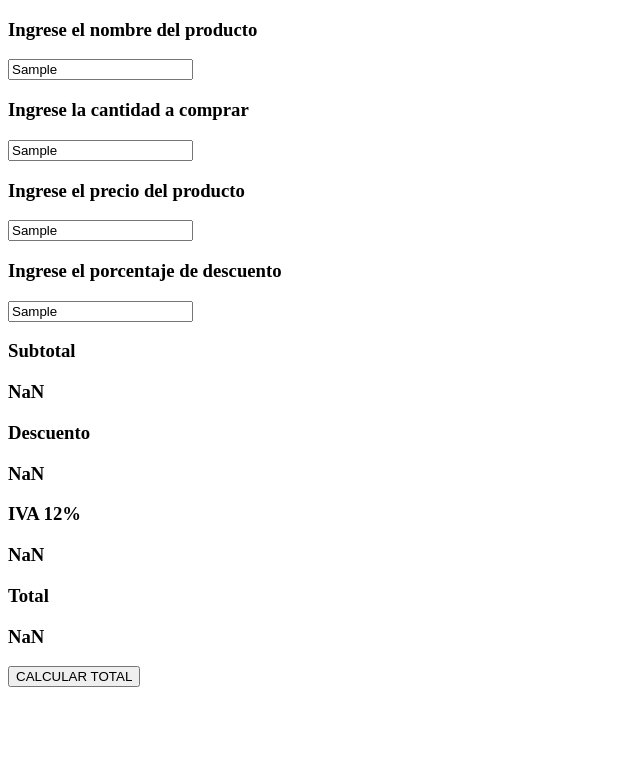
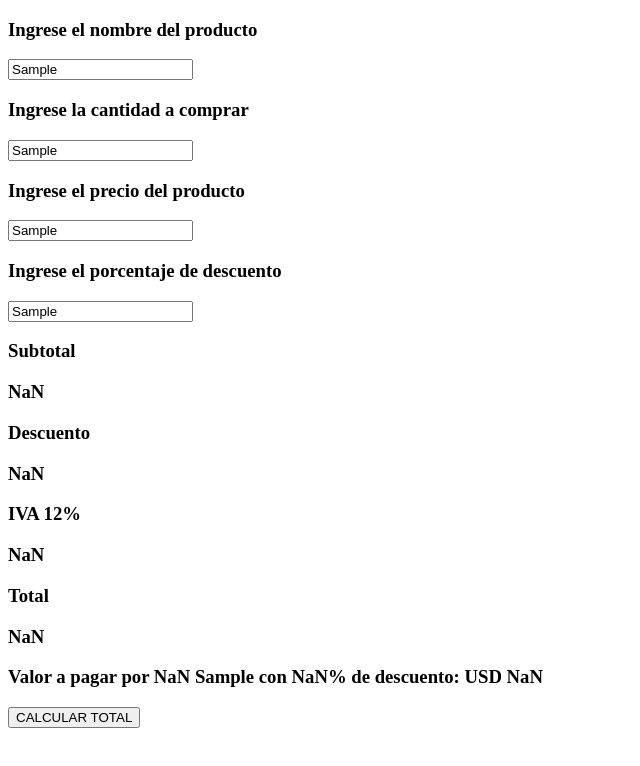
Before and after one commit to LeslyG-VillarruelJ/Krakedev, a plain HTML site: page puntoDeVenta/puntoDeVenta.html in a window 1280 px wide. Both pictures are taken after typing "Sample", "Sample", "Sample", "Sample" into the empty fields and a click on the button "CALCULAR TOTAL". Shown: the whole page, without its empty margins (0-640 px from the left). Drawn offline with Linux system fonts and the light colour scheme.

Commit message:
Agregar lblResumen y mostrar un resumen de compra y valor a pagar implementado

```diff
--- a/puntoDeVenta/puntoDeVenta.html
+++ b/puntoDeVenta/puntoDeVenta.html
@@ -22,6 +22,7 @@
         <h3 id="lblValorIVA">0.0</h3>
         <h3>Total</h3>
         <h3 id="lblTotal">0.0</h3>
+        <h3 id="lblResumen"></h3>
 
         <input type="button" value="CALCULAR TOTAL"
         onclick="calcularValorTotal()"/>
--- a/puntoDeVenta/puntoDeVenta.js
+++ b/puntoDeVenta/puntoDeVenta.js
@@ -90,7 +90,8 @@ calcularValorTotal = function () {
             Valor a pagar por 20 cerveza corona con 10% de descuento: USD 48.75
         Si funciona, hacer un commit
     */
-
+    let resumen = "Valor a pagar por " + cantidad + " " + nombreProducto + " con " + porcentajeDescuento + "% de descuento: USD " + valorTotal;
+    mostrarTexto("lblResumen",resumen);
 }
 limpiar = function () {
     /*
```
